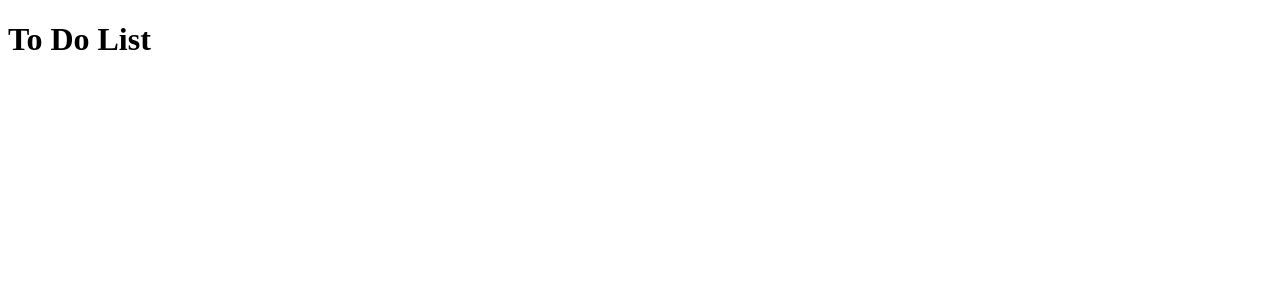
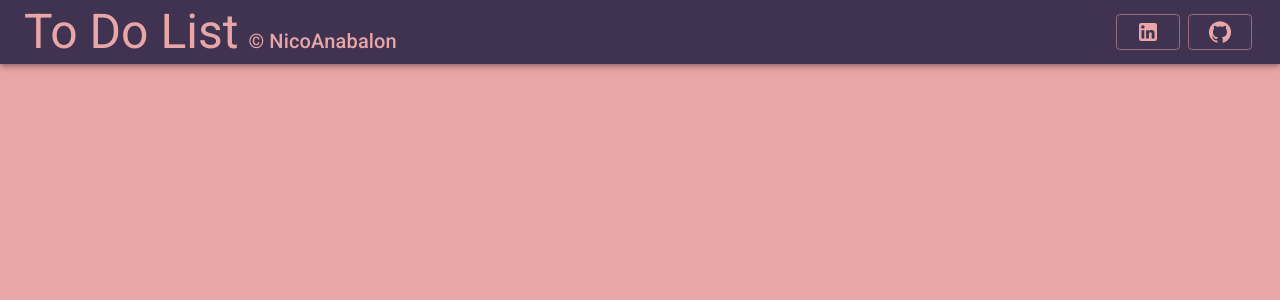
Before and after one commit to NicoAnabalon/ToDoListNetCoreAndReact, a React (Create React App) app in the folder front/: page / in a window 1280 px wide. Shown: the top 300 px of the page. Built offline with nearby package versions, Linux system fonts and the light colour scheme.

Commit message:
Adds header

```diff
--- a/front/public/index.html
+++ b/front/public/index.html
@@ -25,7 +25,12 @@
       work correctly both with client-side routing and a non-root public URL.
       Learn how to configure a non-root public URL by running `npm run build`.
     -->
-    <title>React App</title>
+    <title>To Do List - NicoAnabalon</title>
+    <style>
+      body {
+        margin: 0;
+      }
+    </style>
   </head>
   <body>
     <noscript>You need to enable JavaScript to run this app.</noscript>
--- a/front/src/App.js
+++ b/front/src/App.js
@@ -1,6 +1,14 @@
+import { useTheme } from '@mui/material/styles';
+import Header from "./style/components/Header";
+import Container from "./style/components/Container";
+
 function App() {
+  const theme = useTheme()
+  console.log(theme.palette.text.main)
   return (
-    <h1>To Do List</h1>
+    <Container>
+      <Header/>
+    </Container>
   );
 }
 
--- a/front/src/index.js
+++ b/front/src/index.js
@@ -1,10 +1,14 @@
 import React from 'react';
 import ReactDOM from 'react-dom';
+import { ThemeProvider } from '@mui/material/styles';
 import App from './App';
+import theme from './style/theme';
 
 ReactDOM.render(
   <React.StrictMode>
-    <App />
+    <ThemeProvider theme={theme}>
+      <App/>
+    </ThemeProvider>
   </React.StrictMode>,
   document.getElementById('root')
 );
--- /dev/null
+++ b/front/src/style/components/Container.js
@@ -0,0 +1,12 @@
+import { Grid, useTheme } from "@mui/material";
+
+const Container = ({ children }) => {
+    const theme = useTheme()
+    return (
+        <Grid sx={{ height: "100vh", backgroundColor: theme.palette.text.main}}>
+            {children}
+        </Grid>
+    )
+}
+
+export default Container
--- /dev/null
+++ b/front/src/style/components/ExternalLink.js
@@ -0,0 +1,18 @@
+import { Button } from "@mui/material"
+
+
+const ExternalLink = ({ href, children }) => {
+    return (
+        <Button
+            target="blank_"
+            href={href}
+            color="text"
+            style={{textTransform: "none", margin: "4px"}}
+            variant="outlined"
+        >
+            {children}
+        </Button>
+    )
+}
+
+export default ExternalLink
--- /dev/null
+++ b/front/src/style/components/Header.js
@@ -0,0 +1,31 @@
+import { AppBar, Box, Toolbar, Typography } from '@mui/material';
+import { useTheme } from '@mui/material/styles';
+import ExternalLink from './ExternalLink';
+import GitHubIcon from '@mui/icons-material/GitHub';
+import LinkedInIcon from '@mui/icons-material/LinkedIn';
+
+const Header = () => {
+    const theme = useTheme()
+    return (
+        <Box sx={{ flexGrow: 1 }}>
+        <AppBar position="static">
+          <Toolbar>
+            <Typography variant="h3" component="div" sx={{ flexGrow: 1, color: theme.palette.text.main }}>
+              To Do List
+              <Typography variant="h6" component="span" sx={{ flexGrow: 1, color: theme.palette.text.main, marginLeft: "10px" }}>
+                © NicoAnabalon
+              </Typography>
+            </Typography>
+            <ExternalLink href="https://www.linkedin.com/in/nicol%C3%A1s-felipe-anabal%C3%B3n-abarca/">
+              <LinkedInIcon />
+            </ExternalLink>
+            <ExternalLink href="https://github.com/NicoAnabalon">
+              <GitHubIcon />
+            </ExternalLink>
+          </Toolbar>
+        </AppBar>
+      </Box>
+    )
+}
+
+export default Header;
--- /dev/null
+++ b/front/src/style/theme.js
@@ -0,0 +1,20 @@
+import { createTheme } from '@mui/material/styles';
+
+const theme = createTheme({
+    palette: {
+        primary: {
+            main: "#3F3351",
+        },
+        secondary: {
+            main: "#864879",
+        },
+        shadow: {
+            main: "#1F1D36",
+        },
+        text: {
+            main: "#E9A6A6",
+        },
+    },
+})
+
+export default theme;
```
